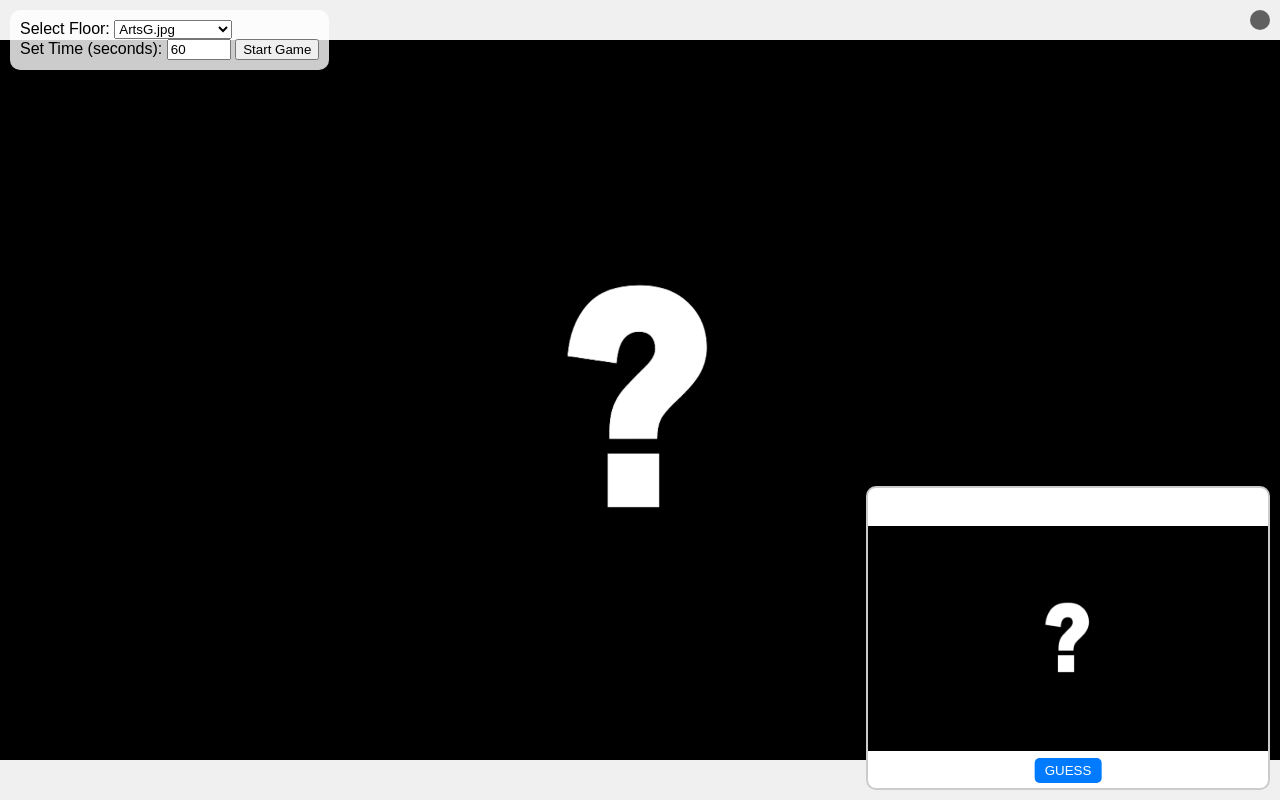
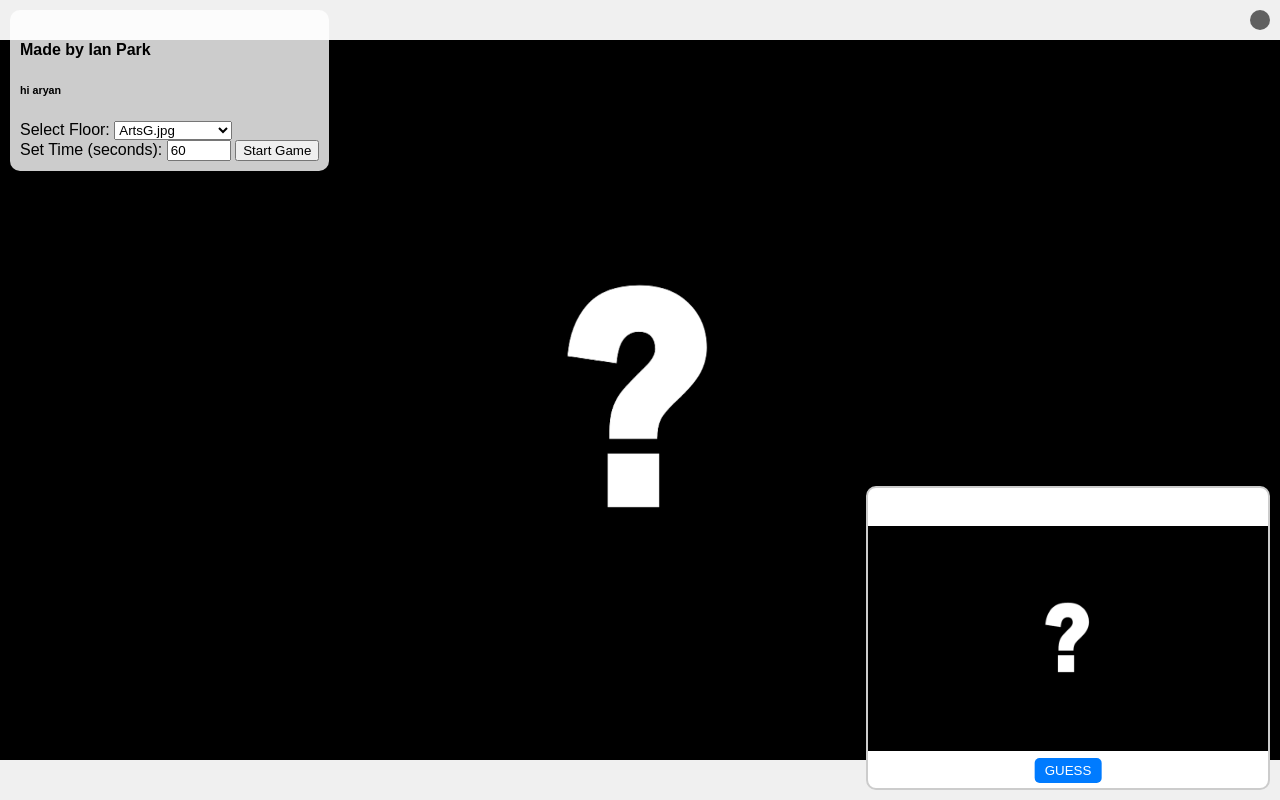
Before and after one commit to Igyeom/Igyeom, a plain HTML site: page GISGuessr/index.html in a window 1280 px wide. Drawn offline with Linux system fonts and the light colour scheme.

Commit message:
Update index.html

```diff
--- a/GISGuessr/index.html
+++ b/GISGuessr/index.html
@@ -117,6 +117,8 @@
     </div>
 
     <div id="controls">
+      <h4>Made by Ian Park</h4>
+      <h6>hi aryan</h6>
       <label for="floor-select">Select Floor:</label>
       <select id="floor-select" onchange="updateFloor();">
         <option>ArtsG.jpg</option>
```
